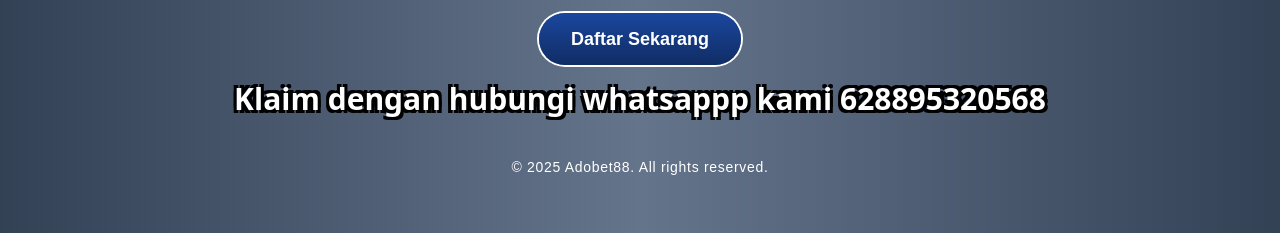
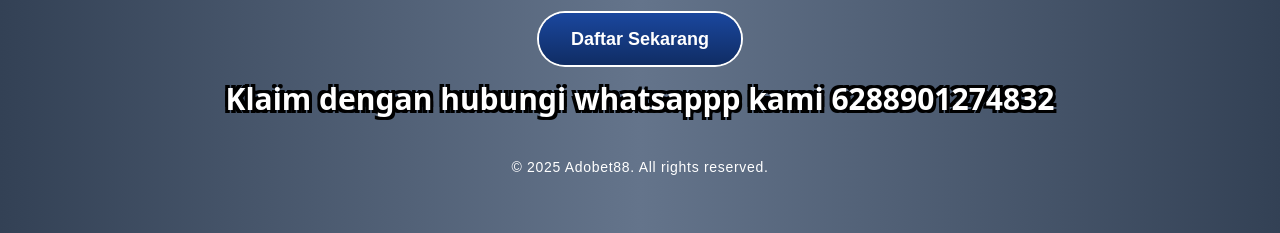
Before and after one commit to dwaapi/adobt, a plain HTML site: page index.html in a window 1280 px wide. Shown: the part 1115-1348 px from the top of the page. Drawn offline with nearby package versions, Linux system fonts and the light colour scheme.

Commit message:
Update index.html

```diff
--- a/index.html
+++ b/index.html
@@ -85,7 +85,7 @@
         <div class="text-center font-bold my-4 px-4">
             <!-- Sub Text with WhatsApp -->
             <p class="mt-4 sm:text-2xl md:text-3xl lg:text-3xl font-bold text-white text-outline-blue font-sans text-center">
-             <a href="https://wa.me/628895320568" class="text-white">Klaim dengan hubungi whatsappp kami 628895320568</a>
+             <a href="https://wa.me/6288901274832" class="text-white">Klaim dengan hubungi whatsappp kami 6288901274832</a>
             </p>
         </div>
 
```
